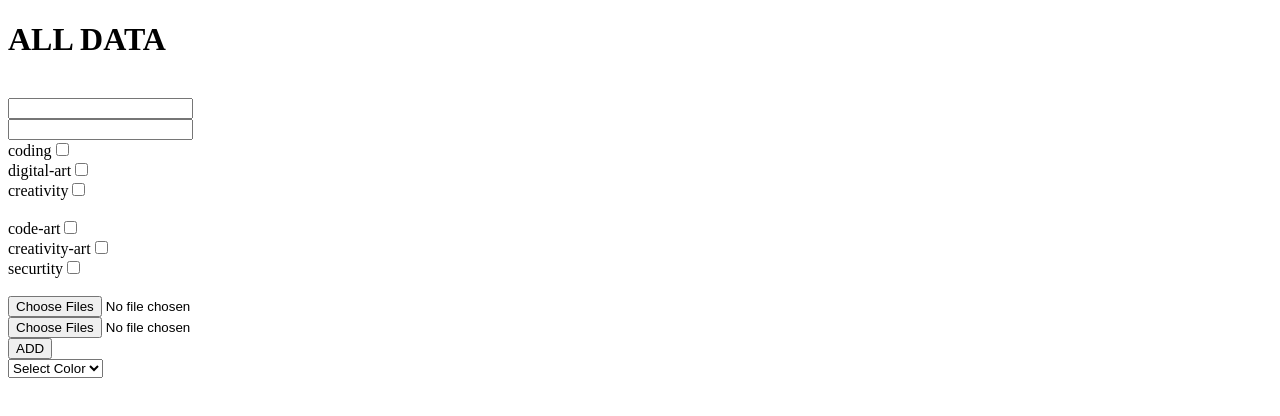
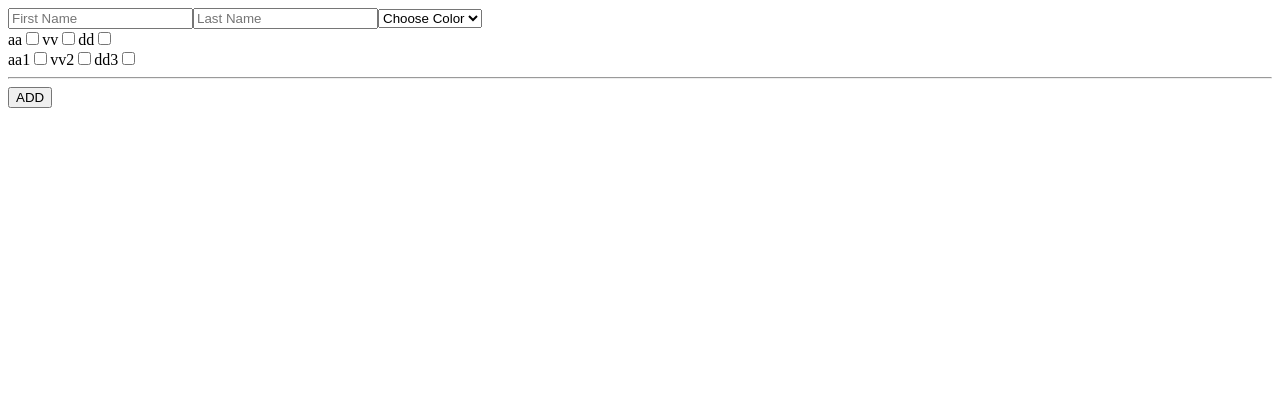
Before and after one commit to HarshalTe/mainviterepo, a React (Vite) app: page / in a window 1280 px wide. Shown: the top 416 px of the page. Built offline with nearby package versions, Linux system fonts and the light colour scheme.

Commit message:
push all code

```diff
--- a/src/M.jsx
+++ b/src/M.jsx
@@ -1,6 +1,7 @@
 import { useState } from "react";
 
 const M = () => {
+    const [indexid,setindexid] = useState(null)
     const [formdata, setformdata] = useState(
         {
             first: "",
@@ -41,7 +42,45 @@ const M = () => {
         setlist((prev) => ([
             ...prev, formdata
         ]))
+        setformdata({
+              first: "",
+            last: "",
+            hobby: [],
+            skills: [],
+            doc1: [],
+            doc2: [],
+            clr:""
+        })
     }
+    const prefield = (d, i)=>{
+        setformdata({
+             first: d.first,
+            last: d.last,
+            hobby:d.hobby,
+            skills:d.skills,
+            doc1: d.doc1,
+            doc2: d.doc2,
+            clr:d.clr
+        })
+        setindexid(i)
+
+    }
+    const save = ()=>{
+        const updated = [...list]
+        updated[indexid] = formdata;
+        setlist(updated)
+         setindexid(null)
+         setformdata({
+              first: "",
+            last: "",
+            hobby: [],
+            skills: [],
+            doc1: [],
+            doc2: [],
+            clr:""
+        })
+    }
+
     return (
 
         <div>
@@ -73,7 +112,6 @@ const M = () => {
             <br />
             <input type="file" multiple name="doc2" onChange={change} />
             <br></br>
-            <button onClick={add}>ADD</button>
             <br></br>
             <select  name="clr"   value={formdata.clr} onChange={change} >
                 <option>Select Color</option>
@@ -86,6 +124,9 @@ const M = () => {
                      )
                 })}
             </select>
+            <br/>
+            {indexid !== null?<button onClick={save}>SAVE</button> :<button onClick={add}>ADD</button>}
+            <br/>
             {list.map((d, i) => {
                 return (
                     <div key={i}>
@@ -128,6 +169,8 @@ const M = () => {
                         })}
                         <br></br>
                           <h1>{d.clr}</h1>
+                          <br/>
+                          <button onClick={()=>prefield(d, i)}>UPDATE</button>
 
                     </div>
                 )
--- /dev/null
+++ b/src/M2.jsx
@@ -0,0 +1,62 @@
+import { useState } from "react";
+
+const M2 = () => {
+
+  const [rows, setRows] = useState([
+    { first: "", last: "", dropdown: "", checkbox1: false, checkbox2: false }
+  ]);
+
+  const addRow = () => {
+    setRows((prev) => [
+      ...prev,
+      { first: "", last: "", dropdown: "", checkbox1: false, checkbox2: false }
+    ]);
+  };
+
+  return (
+    <div>
+
+      {rows.map((r, i) => (
+        <div key={i}>
+
+          <input placeholder="First Name" type="text" />
+
+          <input placeholder="Last Name" type="text" />
+
+          <select>
+            <option>Choose Color</option>
+            {["red", "yellow", "green"].map((d, j) => (
+              <option key={j}>{d}</option>
+            ))}
+          </select>
+
+          <div>
+            {["aa", "vv", "dd"].map((k, ki) => (
+              <label key={ki}>
+                {k}
+                <input type="checkbox" />
+              </label>
+            ))}
+          </div>
+
+          <div>
+            {["aa1", "vv2", "dd3"].map((k1, ki1) => (
+              <label key={ki1}>
+                {k1}
+                <input type="checkbox" />
+              </label>
+            ))}
+          </div>
+
+          <hr />
+
+        </div>
+      ))}
+
+      <button onClick={addRow}>ADD</button>
+
+    </div>
+  );
+};
+
+export default M2;
--- a/src/Master.jsx
+++ b/src/Master.jsx
@@ -1,10 +1,12 @@
 import M from "./M";
+import M2 from "./M2";
 
 const Master = ()=>{
      return(
         <div>
 
-           <M/>
+           {/* <M/> */}
+           <M2/>
 
         </div>
      );
```
